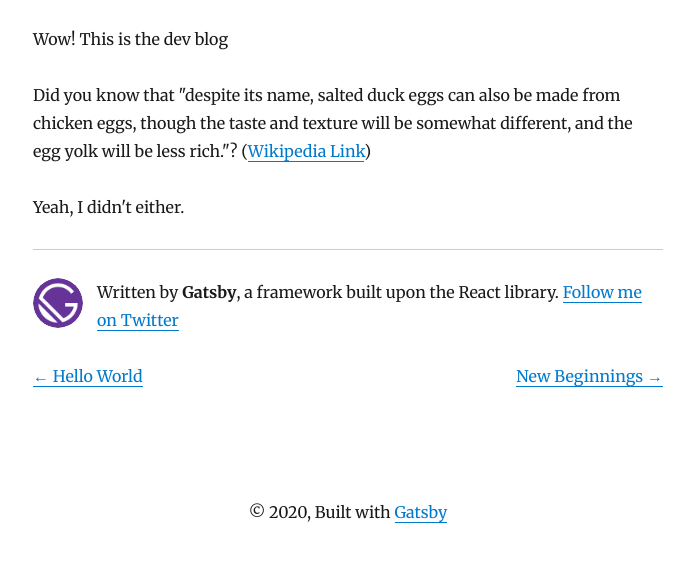
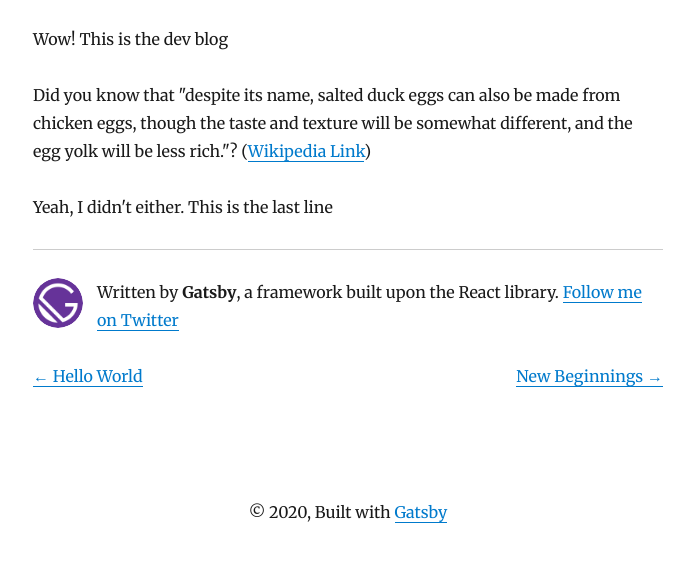
Before and after one commit to zainq11/zain-blog, a Gatsby site: page /blog/my-second-post/ in a window 1280 px wide. Shown: the part 198-760 px from the top of the page, without its empty margins (292-986 px from the left). Built offline with nearby package versions, Linux system fonts and the light colour scheme; Gatsby itself is replaced by a stand-in of ours; some packages are replaced by stand-ins of ours.

Commit message:
feat: add last line

```diff
--- a/content/blog/my-second-post/index.md
+++ b/content/blog/my-second-post/index.md
@@ -11,3 +11,4 @@ egg yolk will be less rich."?
 ([Wikipedia Link](http://en.wikipedia.org/wiki/Salted_duck_egg))
 
 Yeah, I didn't either.
+This is the last line
```
